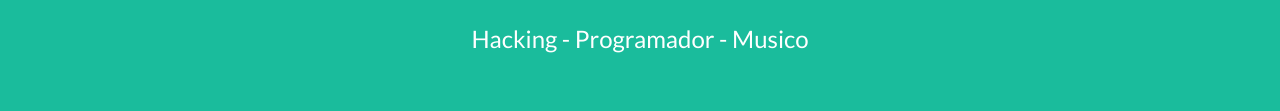
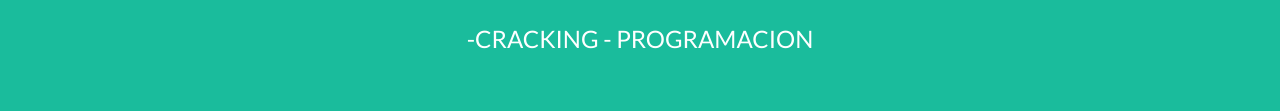
Before and after one commit to brianking721/myblog, a plain HTML site: page index.html in a window 1280 px wide. Shown: the part 802-913 px from the top of the page. Drawn offline with nearby package versions, Linux system fonts and the light colour scheme.

Commit message:
Update index.html

```diff
--- a/index.html
+++ b/index.html
@@ -48,7 +48,7 @@
                     <div class="divider-custom-line"></div>
                 </div>
                 <!-- Masthead Subheading-->
-                <p class="masthead-subheading font-weight-light mb-0">Hacking - Programador - Musico</p>
+                <p class="masthead-subheading font-weight-light mb-0">-CRACKING - PROGRAMACION</p>
             </div>
         </header>
         <!-- Portfolio Section-->
```
